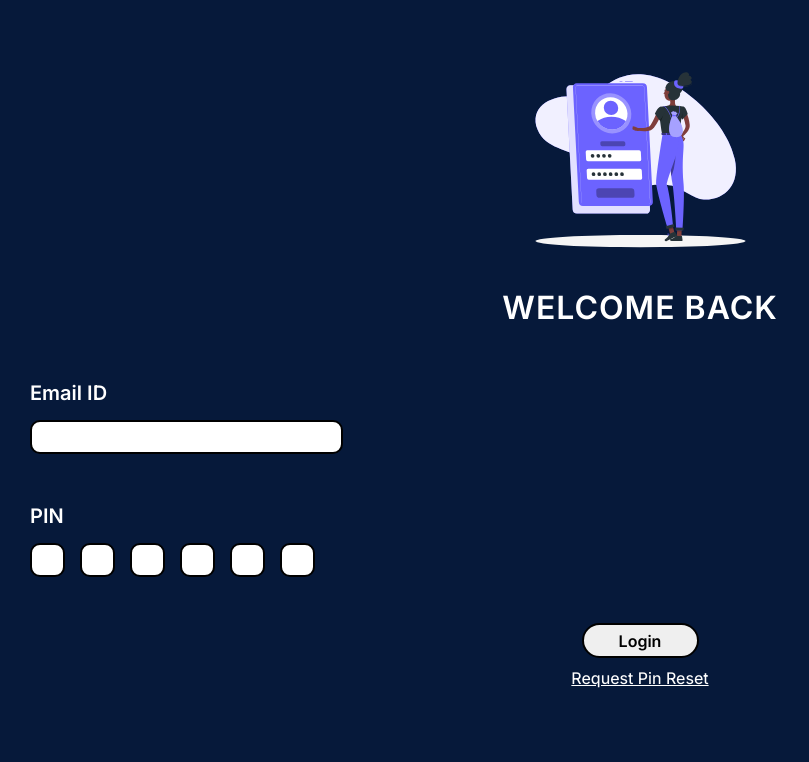
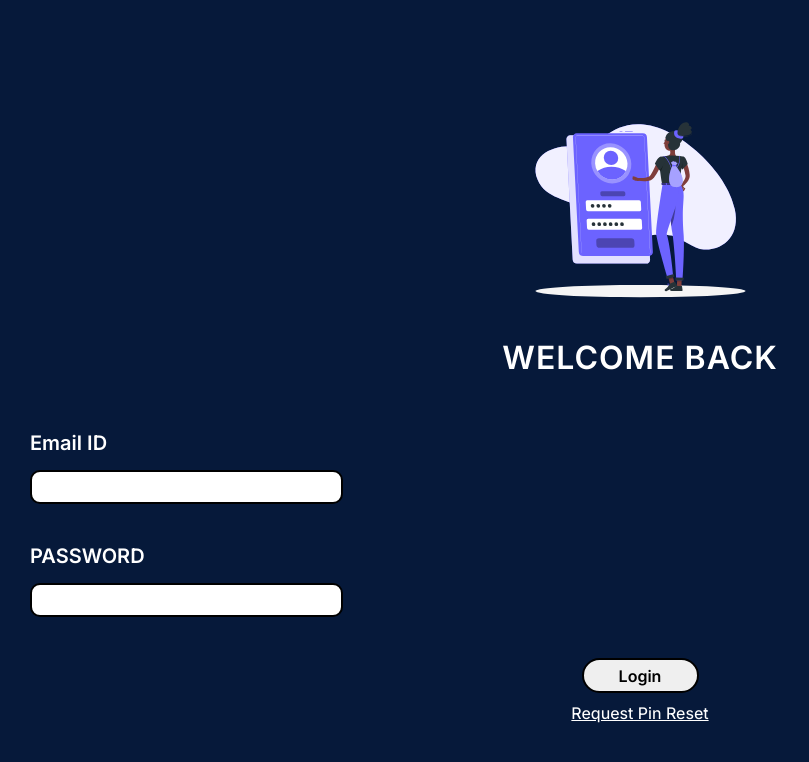
Before and after one commit to Saifmk10/investo, a PHP site: page /login.html in a window 1280 px wide. Shown: the top 762 px of the page, without its empty margins (0-809 px from the left). Run offline with PHP 8.4, Linux system fonts and the light colour scheme.

Commit message:
the logic for the user authentication has been done with just 2 user id's without connecting any backend

```diff
--- a/login.html
+++ b/login.html
@@ -29,16 +29,19 @@
         <!-- ----------------- -->
         <div class="pin-child">
             <h3 class="pin-decor">
-                PIN
+                PASSWORD
             </h3>
             <div class="pin-input">
-                <input type="text"      class="pin-input-decor">
-                <input type="text"      class="pin-input-decor">
-                <input type="text"      class="pin-input-decor">
-                <input type="text"      class="pin-input-decor">
-                <input type="text"      class="pin-input-decor">
-                <input type="text" maxlength="oops"      class="pin-input-decor">
+                <input type="password"      class="pin-input-decor" id="pin_input_decor" maxlength="10" >
+
+                <!-- <input type="text"      class="pin-input-decor" maxlength="1" >
+                <input type="text"      class="pin-input-decor" maxlength="1" >
+                <input type="text"      class="pin-input-decor" maxlength="1" >
+                <input type="text"      class="pin-input-decor" maxlength="1" >
+                <input type="text" maxlength="1"      class="pin-input-decor"> -->
             </div>
+
+            <p id="pin-error-message"></p>
         </div>
         <!-- ----------------- -->
 
--- a/login_decor.css
+++ b/login_decor.css
@@ -16,7 +16,7 @@ body{
 .login-image-decor{
     height: 274px;
     width: 271px;
-    margin: 14px 0px 0px 0px;
+    margin: 5% 0px 0px 0px;
 }
 
 
@@ -54,6 +54,7 @@ body{
     width: 309px;
     border-radius: 10px;
     border: 2px solid black;
+
 }
 .error-message{
     display: flex;
@@ -70,10 +71,8 @@ body{
     display: flex;
     flex-direction: column;
     gap: 15px;
-    margin: 45px 0px 0px 30px;
+    margin: 35px 0px -10px 30px;
 }
-
-
 .pin-decor{
     color: #FFFFFF;
     font-family: "Inter", sans-serif;
@@ -89,9 +88,19 @@ body{
 }
 .pin-input-decor{
     height: 30px;
-    width: 31px;
+    width: 309px;
     border-radius: 10px;
     border: 2px solid black;
+}
+#pin-error-message{
+    display: flex;
+    justify-content: center;
+    margin:-10px 0px 0px 0px;
+    color: rgb(12, 222, 12);
+    font-family: "Inter", sans-serif;
+    font-optical-sizing: auto;
+    font-weight: 600;
+    font-size: 1.5vh;
 }
 
 .login-button{
--- a/login_logic.js
+++ b/login_logic.js
@@ -1,34 +1,55 @@
 let emailId = document.getElementById("email_id");
 let emailMessageError = document.getElementById("email-error-message");
+let passwordInputs = document.getElementById("pin_input_decor");
+let passwordMessageError = document.getElementById("pin-error-message");
 
 let counter = 0;
+let userIdIndex;
 
 
+const arrayEmailDatabase = ["saifmohasaif216@gmail.com" , "saniyan400@gmail.com"];
+const arrayPasswordDatabase = ["619156" , "0220"];
 
-const arrayEmailDatabase = ["saifmohasaif216@gmail.com"];
 
 function getData(){
-    let email = emailId.value;
+    let email = emailId.value.trim();
+    let password = passwordInputs.value.trim();
     let found = 0;
 
     for(let i=0; i<arrayEmailDatabase.length; i++){
         if(email === arrayEmailDatabase[i]){
-            console.log("working");
+            console.log("email working");
             found = 1;
+            userIdIndex = i;
             break;
         }
         else{
-            console.log("not working");
+            console.log("email not working");
             found = 0;
         }
     }
     if(found === 1){
         emailMessageError.innerText = "User Email Found";
         emailMessageError.style.color = "#33FE00";
+
+        if(password === arrayPasswordDatabase[userIdIndex]){
+            console.log(" password working")
+            passwordMessageError.innerText = "Authentication Successful";
+            passwordMessageError.style.color = "#33FE00";
+
+            // alert("User Aunthentication Completed")
+            window.location.assign("home_page.html")
+        }
+        else{
+            console.log("pin error");
+            passwordMessageError.innerText = "Aunthentication Failed";
+            passwordMessageError.style.color = "#FD2626";
+        }
     }
     else{
         console.log("not working");
         emailMessageError.innerText = "User Email Not Found"
         emailMessageError.style.color = "#FD2626";
     }
+
 }
```
